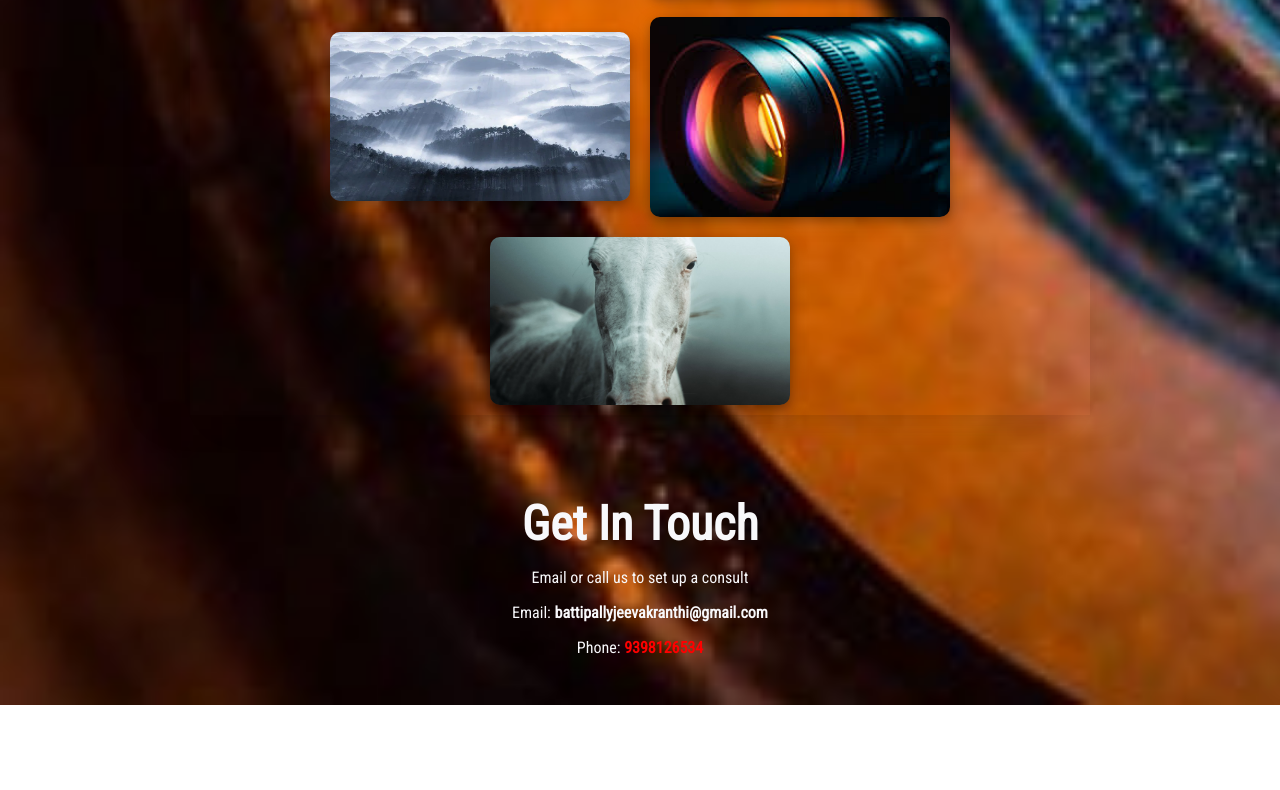
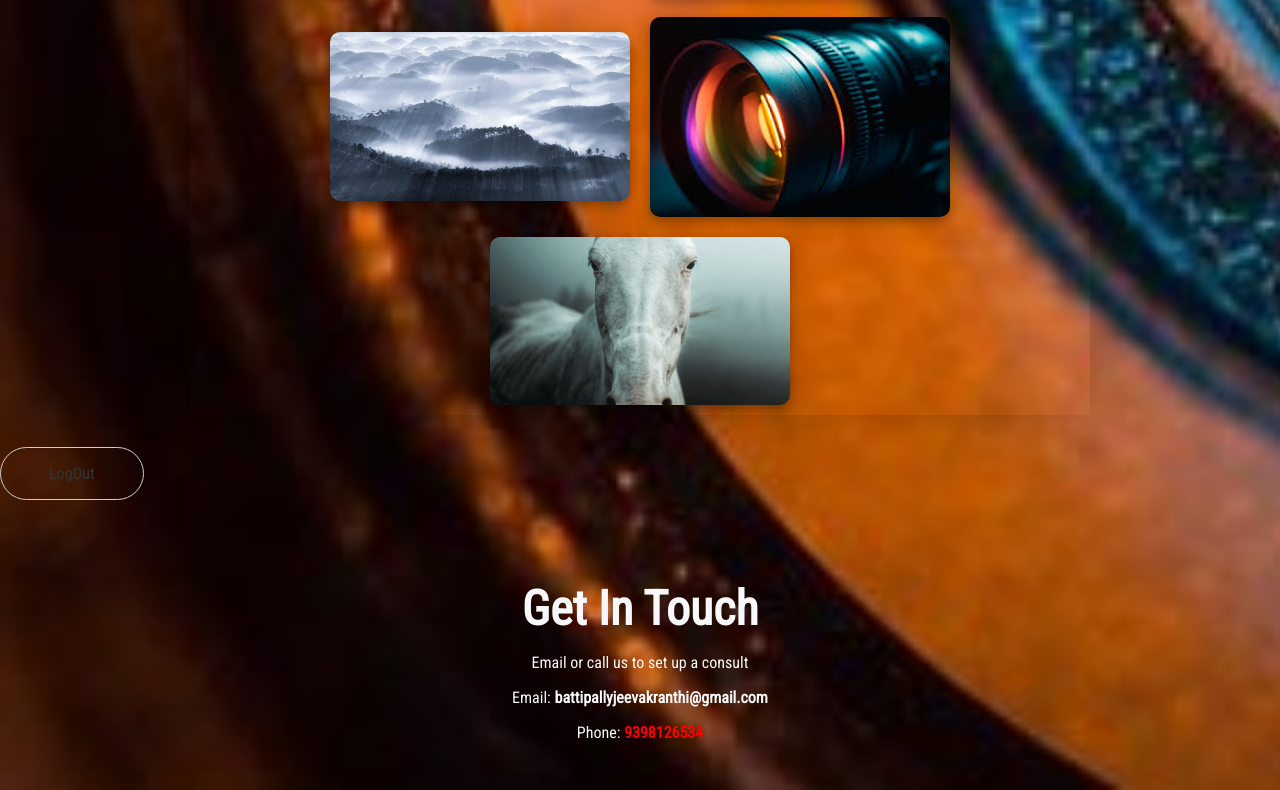
Before and after one commit to Jeeva2171/My-Photography-Website, a plain HTML site: page photography.html in a window 1280 px wide. Shown: the part 2069-2859 px from the top of the page. Before the commit the page ends 2774 px from the top, so only its background shows below. Drawn offline with Linux system fonts and the light colour scheme.

Commit message:
Update photography.html

```diff
--- a/photography.html
+++ b/photography.html
@@ -45,6 +45,9 @@
             </div>
         </div>
     </main>
+    <a href="index.html" class="btn" id="view-work">
+                        LogOut
+                    </a>
 
     <footer>
         <h3>Get In Touch</h3>
```
